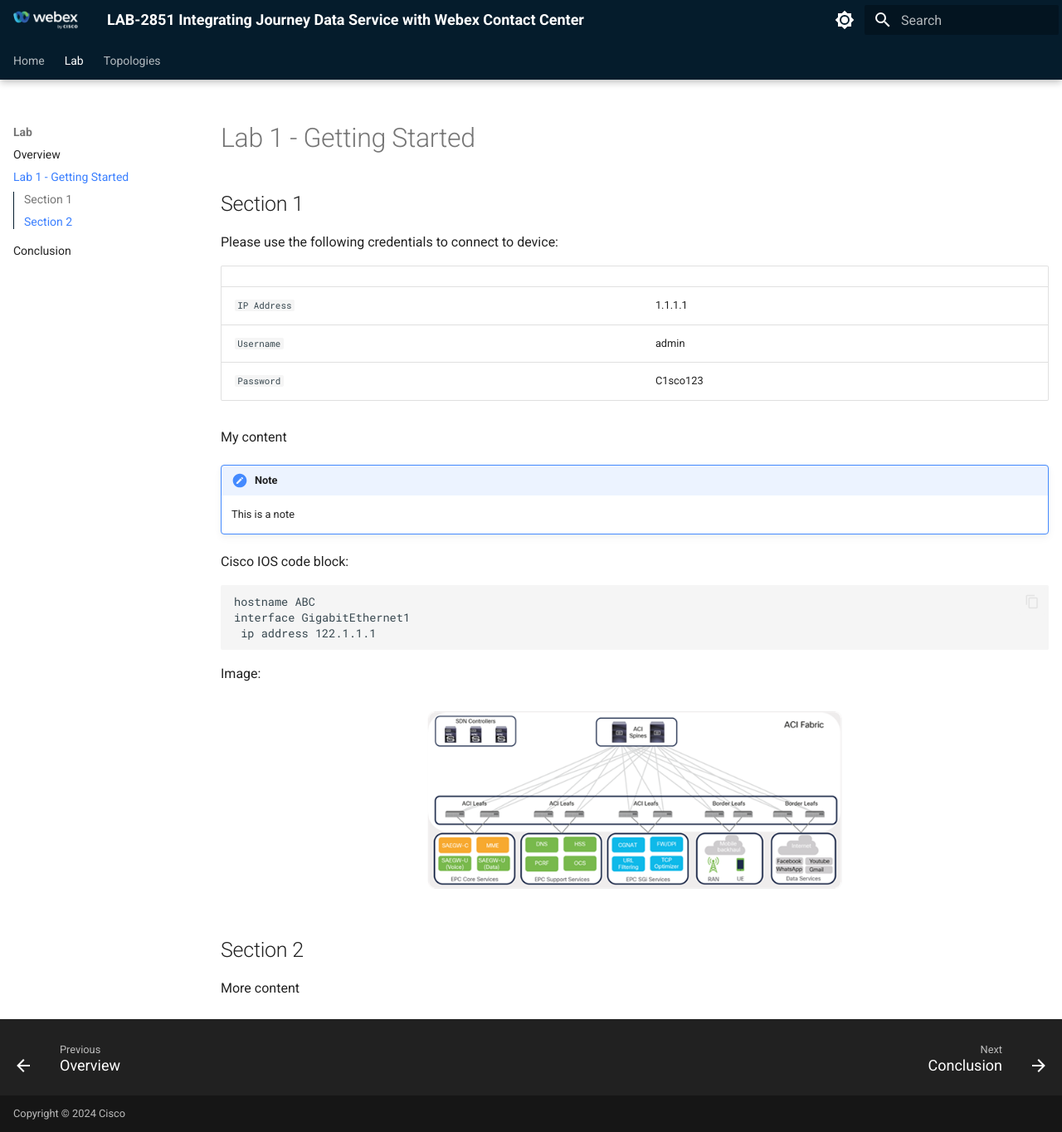
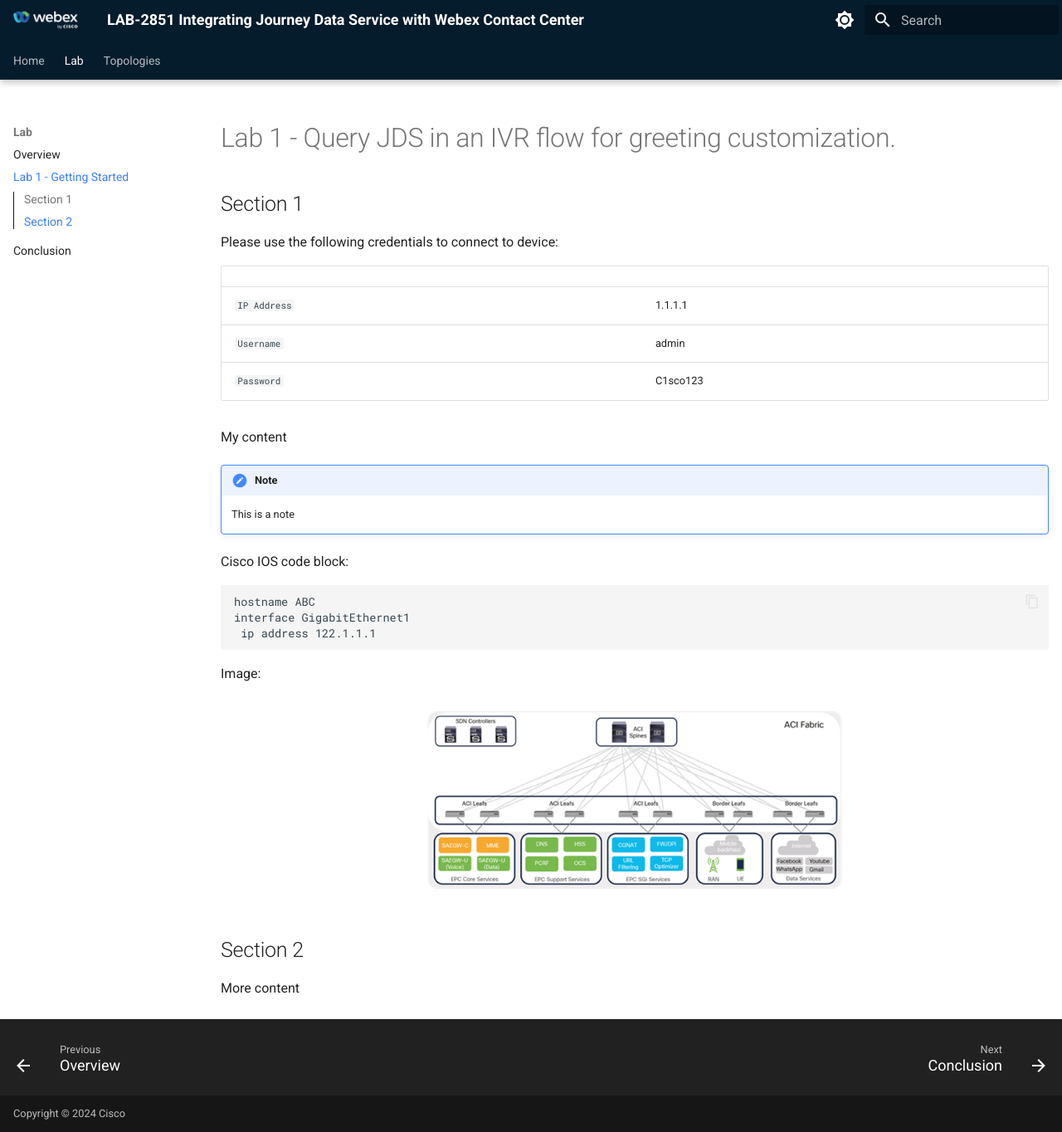
Before and after one commit to WebexCC-SA/LAB-2851, an MkDocs documentation site: the page built from docs/lab1_getting_started.md, in a window 1280 px wide and 1364 px high. Shown: the whole window at 83% size. Built offline with MkDocs 1.6.1 and Material for MkDocs 9.7.7, drawn with Linux system fonts in a browser that asks for light colours.

Commit message:
First edit

```diff
--- a/docs/lab1_getting_started.md
+++ b/docs/lab1_getting_started.md
@@ -1,4 +1,4 @@
-# Lab 1 - Getting Started
+# Lab 1 - Query JDS in an IVR flow for greeting customization.
 
 ## Section 1
 
--- a/mkdocs.yml
+++ b/mkdocs.yml
@@ -39,10 +39,10 @@
   - stylesheets/extra.css
 plugins:
   - search
-  - with-pdf:
-      cover_title: LAB-2851
-      cover_subtitle: Integrating Journey Data Service with Webex Contact Center
-      cover_logo: template_assets/wx1Splash_new.gif
+  # - with-pdf:
+  #     cover_title: LAB-2851
+  #     cover_subtitle: Integrating Journey Data Service with Webex Contact Center
+  #     cover_logo: template_assets/wx1Splash_new.gif
   - glightbox:
       touchNavigation: true
       loop: false
```
